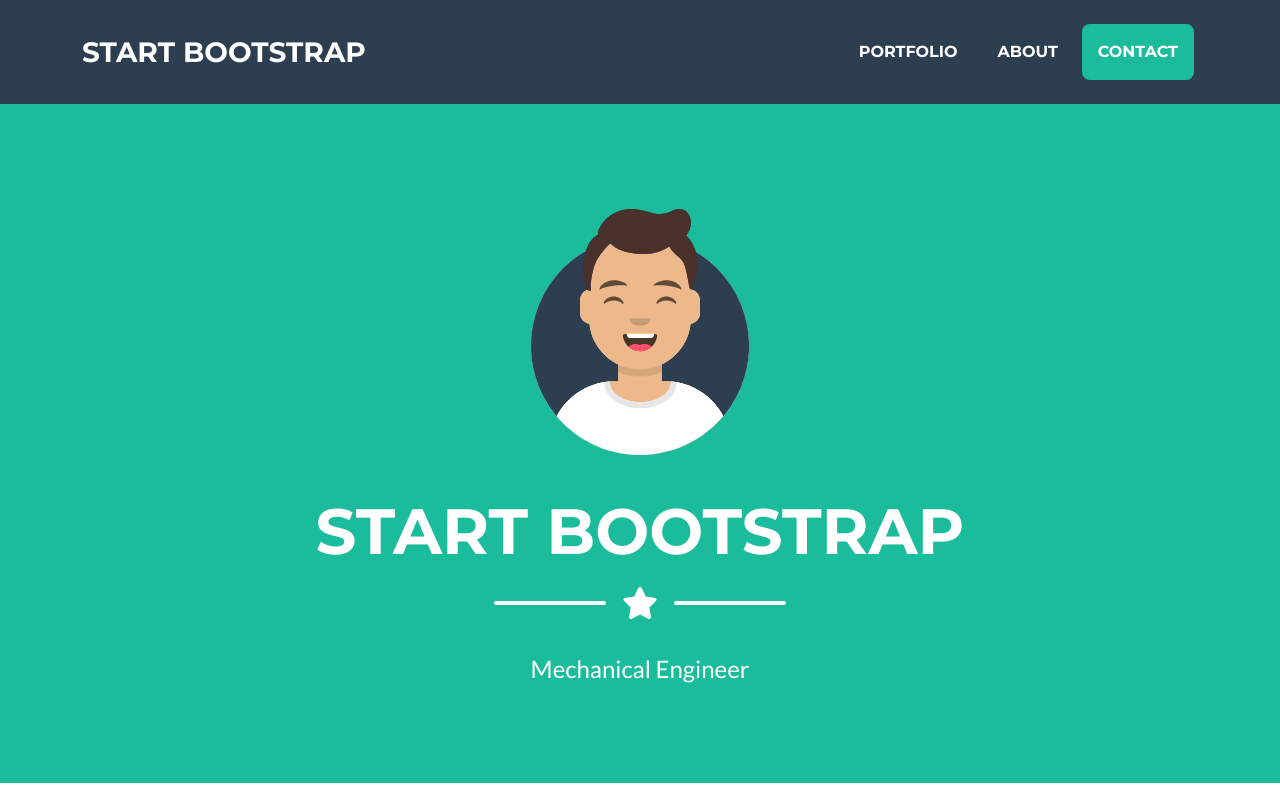
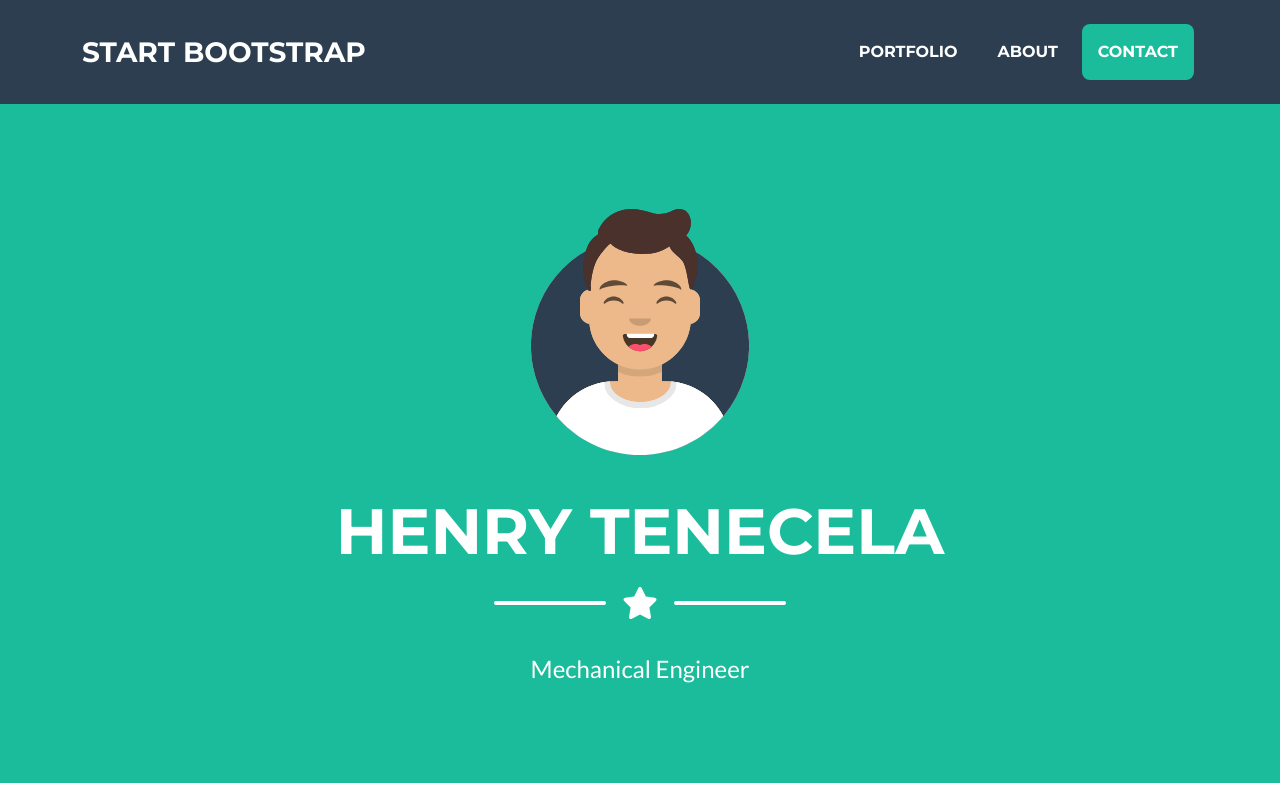
Before and after one commit to htenecela/henrytenecela, a plain HTML site: page index.html in a window 1280 px wide. Shown: the top 800 px of the page. Drawn offline with nearby package versions, Linux system fonts and the light colour scheme.

Commit message:
Update index.html

```diff
--- a/index.html
+++ b/index.html
@@ -40,7 +40,7 @@
                 <!-- Masthead Avatar Image-->
                 <img class="masthead-avatar mb-5" src="assets/img/avataaars.svg" alt="..." />
                 <!-- Masthead Heading-->
-                <h1 class="masthead-heading text-uppercase mb-0">Start Bootstrap</h1>
+                <h1 class="masthead-heading text-uppercase mb-0">Henry Tenecela</h1>
                 <!-- Icon Divider-->
                 <div class="divider-custom divider-light">
                     <div class="divider-custom-line"></div>
```
